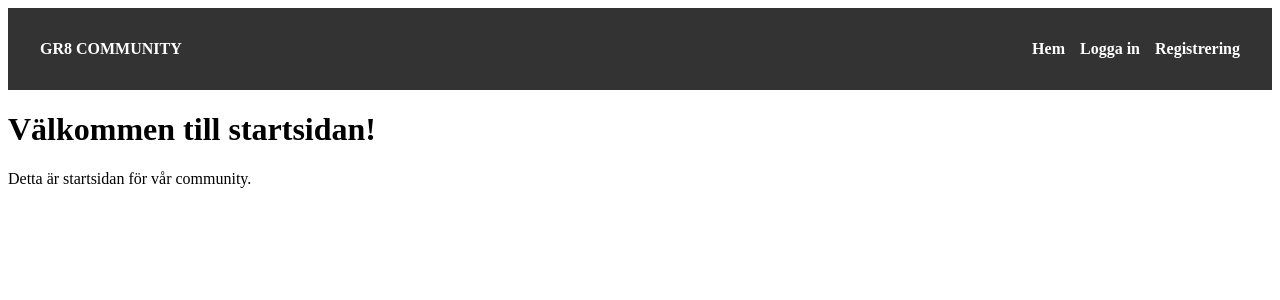
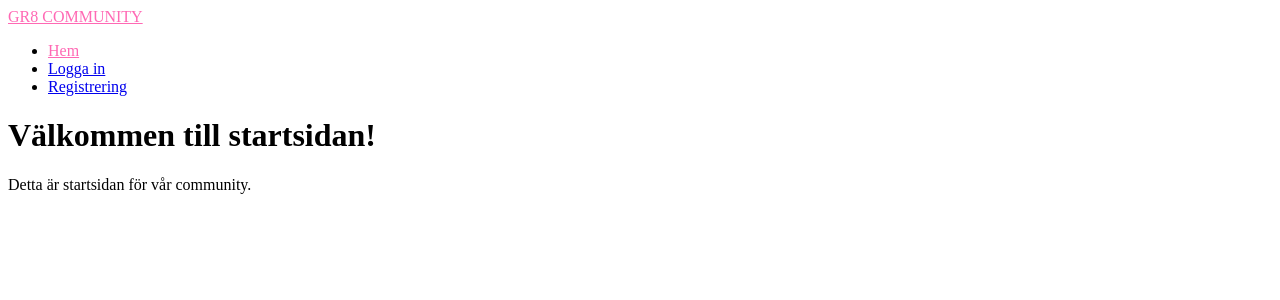
Before and after one commit to AntonSatt/mallo, a React (Vite) app in the folder frontend/Gr8/: page / in a window 1280 px wide. Shown: the top 300 px of the page. Built offline with nearby package versions, Linux system fonts and the light colour scheme.

Commit message:
changed to Navlink and created .css

```diff
--- /dev/null
+++ b/frontend/Gr8/src/components/layout/Navbar.css
@@ -0,0 +1,4 @@
+a.active {
+    color: hotpink;
+    text-decoration: underline;
+}
--- a/frontend/Gr8/src/components/layout/Navbar.jsx
+++ b/frontend/Gr8/src/components/layout/Navbar.jsx
@@ -1,41 +1,21 @@
 import React from 'react'
-import { Link } from 'react-router-dom'
+import { NavLink } from 'react-router-dom'
+import './Navbar.css'
 
 const Navbar = () => {
     return (
-        <nav style={styles.nav}>
-            <div style={styles.logo}>
-                <Link to='/' style={styles.link}>GR8 COMMUNITY</Link>
+        <nav>
+            <div>
+                <NavLink to="/">GR8 COMMUNITY</NavLink>
             </div>
-            <ul style={styles.navLinks}>
-                <li><Link to='/' style={styles.link}>Hem</Link></li>
-                <li><Link to='/login' style={styles.link}>Logga in</Link></li>
-                <li><Link to='/register' style={styles.link}>Registrering</Link></li>
+
+            <ul>
+                <li><NavLink to="/">Hem</NavLink></li>
+                <li><NavLink to="/login">Logga in</NavLink></li>
+                <li><NavLink to="/register">Registrering</NavLink></li>
             </ul>
         </nav>
     )
 }
 
-/* Super simple design. delete this later. */
-const styles = {
-    nav: {
-        display: 'flex',
-        justifyContent: 'space-between',
-        alignItems: 'center',
-        padding: '1rem 2rem',
-        background: '#333',
-        color: '#fff'
-    },
-    navLinks: {
-        display: 'flex',
-        listStyle: 'none',
-        gap: '15px',
-    },
-    link: {
-        color: '#fff',
-        textDecoration: 'none',
-        fontWeight: 'bold'
-    }
-}
-
 export default Navbar;
```
